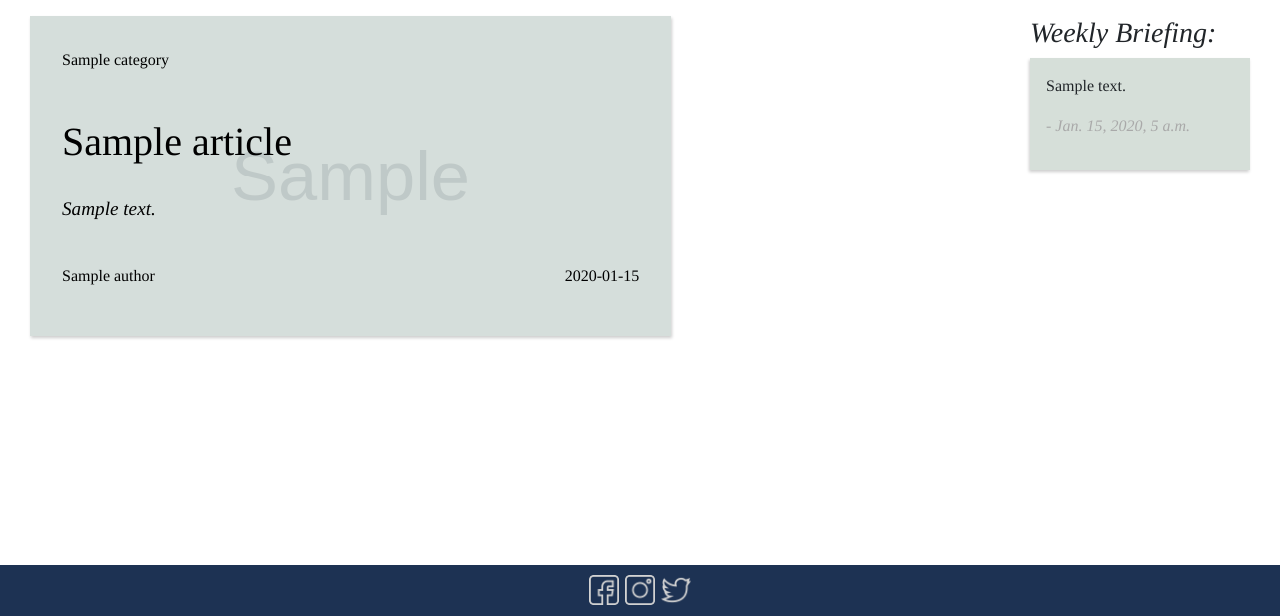
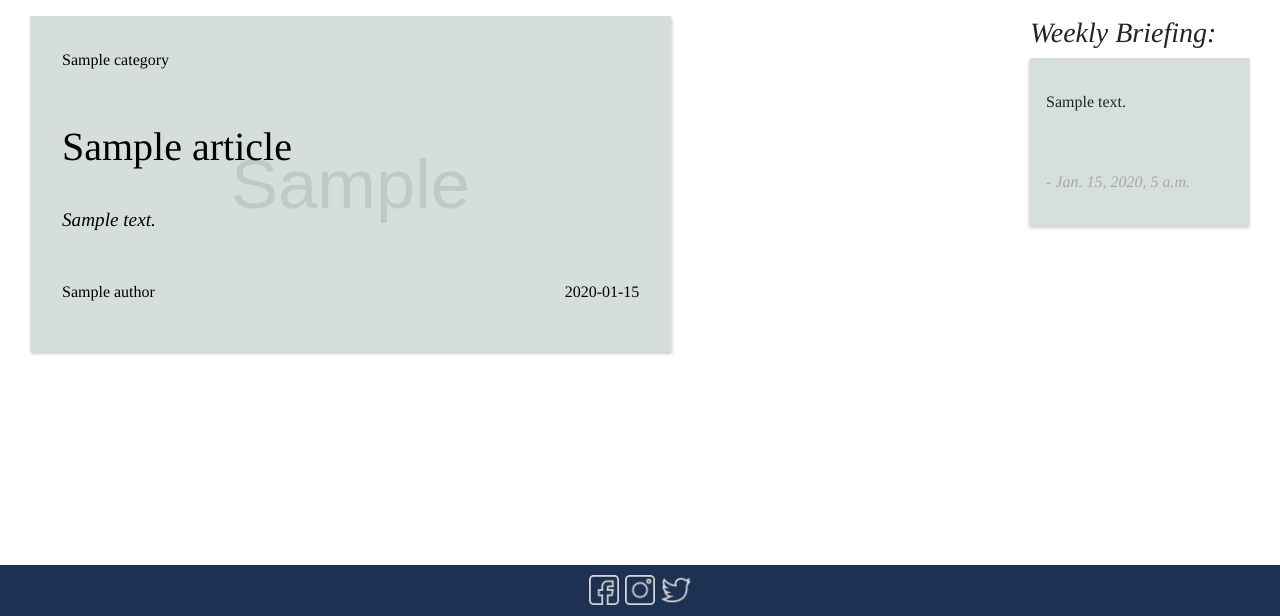
Before and after one commit to sventi555/CRG, a Django app: page / in a window 1280 px wide. Shown: the part 184-800 px from the top of the page. Run offline with Django 3.2, Linux system fonts and the light colour scheme; tables that the repository leaves empty hold one stand-in row (values such as "Sample post"); grey boxes marked "Sample" are stand-in pictures; some libraries are stand-ins or nearby versions.

Commit message:
continued visual fixes

```diff
--- a/static/css/home.css
+++ b/static/css/home.css
@@ -65,9 +65,10 @@
 }
 
 #sidebar {
+}
 
-}
 #sidebar .info-card {
+    word-wrap: break-word;
     margin-bottom: 1em;
     padding: 1em 1em;
     background-color: #d6dfd9;
@@ -92,9 +93,10 @@
         grid-template-rows: auto;
         grid-column-gap: 1em;
         grid-row-gap: 1em;
+        max-height: 30em;
     }
     #article-grid .grid-item {
-        margin-bottom: auto;
+        margin-bottom: 1em;
         height: 100%;
     }
     #article-grid .grid-item:nth-child(3n) {
@@ -103,6 +105,9 @@
     #article-grid .grid-item:nth-child(6n+1),
     #article-grid .grid-item:nth-child(6n+5) {
         grid-column: span 2;
+    }
+    #sidebar {
+        max-width: 20%;
     }
     #sidebar .info-card {
         transition: transform ease-in-out 0.1s;
--- a/website/models.py
+++ b/website/models.py
@@ -66,7 +66,7 @@ class Image(models.Model):
 
 
 class StatusUpdate(models.Model):
-    content = models.CharField(max_length=140)
+    content = models.CharField(max_length=500)
     date = models.DateTimeField(auto_now_add=True)
 
     class Meta:
--- a/website/templates/website/home.html
+++ b/website/templates/website/home.html
@@ -1,5 +1,6 @@
 {% extends "layout.html" %}
 {% load static %}
+{% load extras %}
 
 {% block head %}
     <link rel="stylesheet" href="{% static "css/home.css" %}">
@@ -29,7 +30,7 @@
                 {% for update in status_updates %}
                     <div class="info-card">
                         <div class="info-card-body">
-                            <p>{{ update.content }}</p>
+                            <p>{{ update.content|markdown_to_html|linebreaks }}</p>
                             <p><em> - {{ update.date }}</em></p>
                         </div>
                     </div>
```
Also changed, not shown: website/migrations/0027_auto_20181117_2040.py (added).
